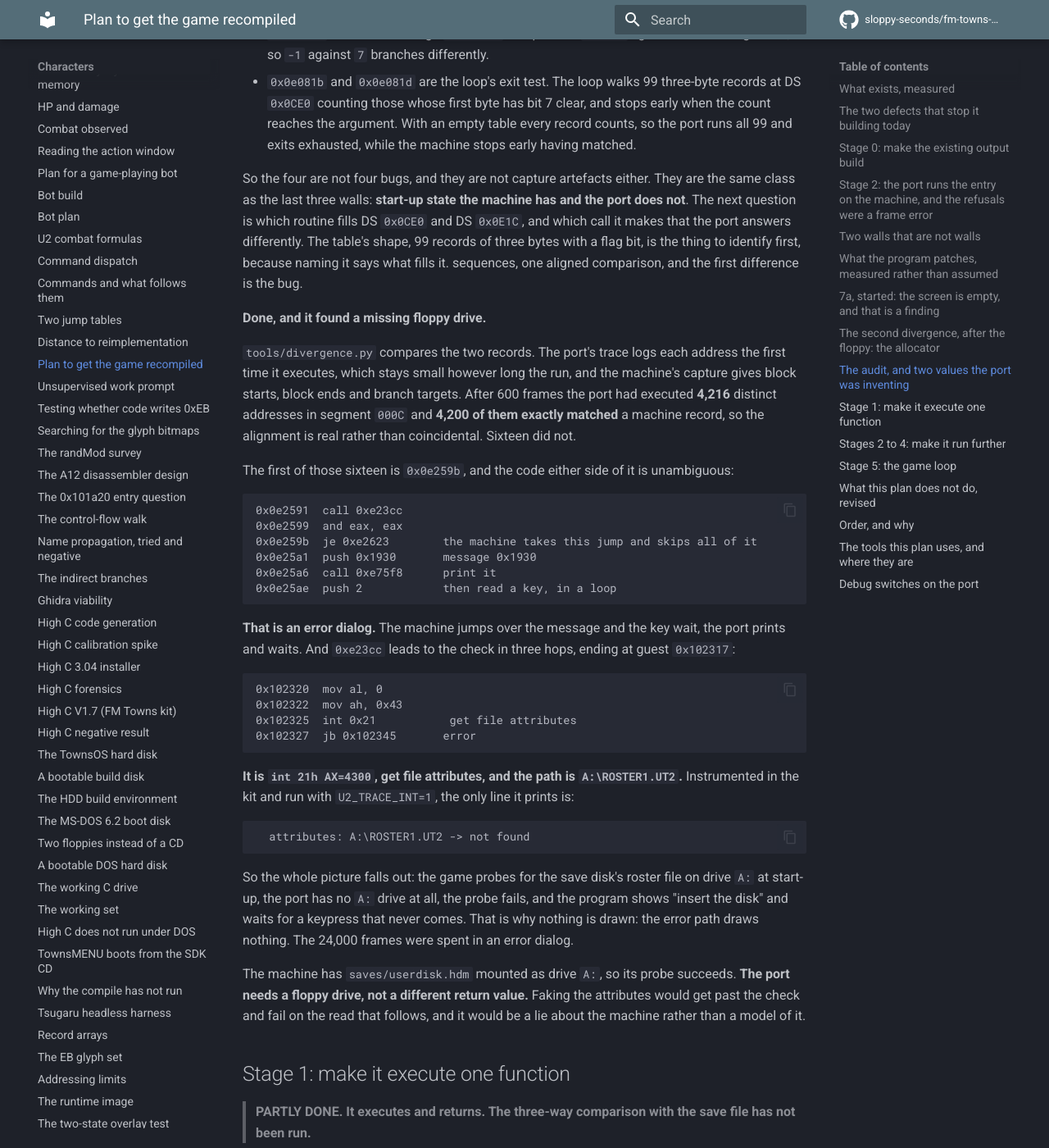
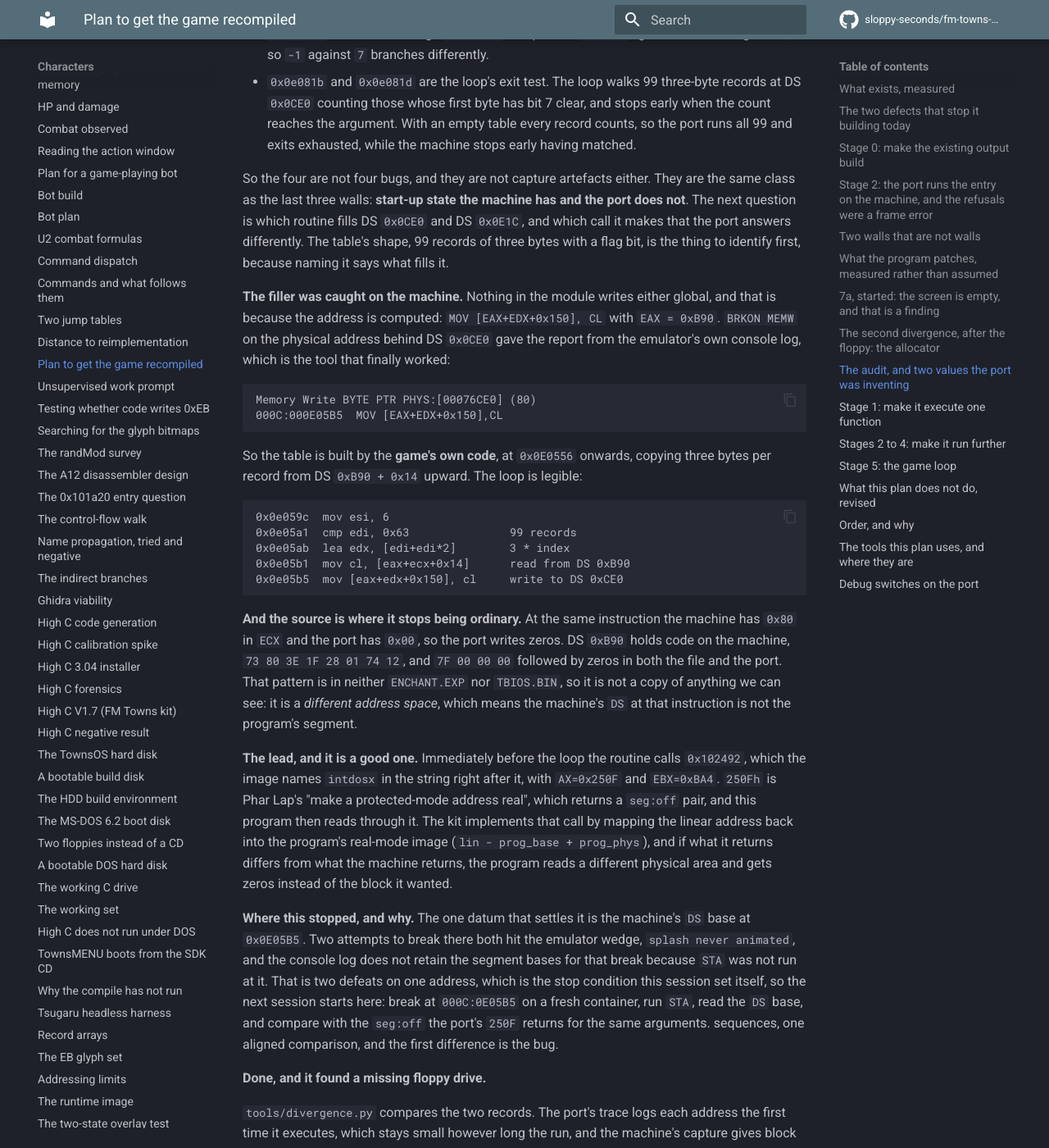
Before and after one commit to sloppy-seconds/fm-towns-ultima, an MkDocs documentation site: the page built from docs/recomp-plan.md, in a window 1280 px wide and 1400 px high, scrolled down 14768 px. Shown: the whole window at 82% size. Built offline with MkDocs 1.6.1 and Material for MkDocs 9.7.7, drawn with Linux system fonts in a browser that asks for light colours; comment, search, counter and statistics services are not loaded.

Commit message:
The table is built by the game, from a DS the machine points elsewhere
Nothing in the module writes DS:0x0CE0 because the address is computed: MOV [EAX+EDX+0x150],CL
with EAX=0xB90. BRKON MEMW on the physical address behind it gave the answer from the
emulator's console log, which is the tool that finally worked:

  Memory Write BYTE PTR PHYS:[00076CE0] (80)
  000C:000E05B5  MOV [EAX+EDX+0x150],CL

So the table is built by the game's own code from 0x0E0556, three bytes per record, copied
from DS:0xB90 + 0x14. And there the machine has 0x80 in ECX where the port has 0x00, so the
port writes zeros.

DS:0xB90 holds code on the machine (73 80 3E 1F 28 01 74 12) and 7F 00 00 00 in both the
file and the port. That pattern is in neither ENCHANT.EXP nor TBIOS.BIN, so it is not a
copy of anything visible: it is a different address space, meaning the machine's DS at that
instruction is not the program's segment.

The lead: immediately before the loop the routine calls 0x102492, which the image names
intdosx, with AX=0x250F and EBX=0xBA4. 250Fh is Phar Lap's "make a protected-mode address
real", and the kit maps it back into the program's real-mode image with
lin - prog_base + prog_phys. If that differs from the machine's answer, the program reads
the wrong physical area and gets zeros.

Stopped there: two attempts to break at 0x0E05B5 both hit the wedge (splash never animated),
and the console log does not keep segment bases for a break that did not run STA. Next
session: fresh container, break at 000C:0E05B5, STA, read the DS base, compare with the
seg:off the port's 250F returns for the same arguments.

Also adds segments to the port's stop print, because a descriptor base differing looks
exactly like data differing and the general registers cannot tell them apart.

````diff
--- a/docs/recomp-plan.md
+++ b/docs/recomp-plan.md
@@ -615,6 +615,46 @@ So the four are not four bugs, and they are not capture artefacts either. They a
 three walls: **start-up state the machine has and the port does not**. The next question is which routine fills
 DS `0x0CE0` and DS `0x0E1C`, and which call it makes that the port answers differently. The table's shape, 99
 records of three bytes with a flag bit, is the thing to identify first, because naming it says what fills it.
+
+**The filler was caught on the machine.** Nothing in the module writes either global, and that is because the
+address is computed: `MOV [EAX+EDX+0x150], CL` with `EAX = 0xB90`. `BRKON MEMW` on the physical address behind
+DS `0x0CE0` gave the report from the emulator's own console log, which is the tool that finally worked:
+
+```
+Memory Write BYTE PTR PHYS:[00076CE0] (80)
+000C:000E05B5  MOV [EAX+EDX+0x150],CL
+```
+
+So the table is built by the **game's own code**, at `0x0E0556` onwards, copying three bytes per record from
+DS `0xB90 + 0x14` upward. The loop is legible:
+
+```
+0x0e059c  mov esi, 6
+0x0e05a1  cmp edi, 0x63               99 records
+0x0e05ab  lea edx, [edi+edi*2]        3 * index
+0x0e05b1  mov cl, [eax+ecx+0x14]      read from DS 0xB90
+0x0e05b5  mov [eax+edx+0x150], cl     write to DS 0xCE0
+```
+
+**And the source is where it stops being ordinary.** At the same instruction the machine has `0x80` in `ECX` and
+the port has `0x00`, so the port writes zeros. DS `0xB90` holds code on the machine,
+`73 80 3E 1F 28 01 74 12`, and `7F 00 00 00` followed by zeros in both the file and the port. That pattern is
+in neither `ENCHANT.EXP` nor `TBIOS.BIN`, so it is not a copy of anything we can see: it is a *different
+address space*, which means the machine's `DS` at that instruction is not the program's segment.
+
+**The lead, and it is a good one.** Immediately before the loop the routine calls `0x102492`, which the image
+names `intdosx` in the string right after it, with `AX=0x250F` and `EBX=0xBA4`. `250Fh` is Phar Lap's "make a
+protected-mode address real", which returns a `seg:off` pair, and this program then reads through it. The kit
+implements that call by mapping the linear address back into the program's real-mode image
+(`lin - prog_base + prog_phys`), and if what it returns differs from what the machine returns, the program reads
+a different physical area and gets zeros instead of the block it wanted.
+
+**Where this stopped, and why.** The one datum that settles it is the machine's `DS` base at `0x0E05B5`. Two
+attempts to break there both hit the emulator wedge, `splash never animated`, and the console log does not retain
+the segment bases for that break because `STA` was not run at it. That is two defeats on one address, which is
+the stop condition this session set itself, so the next session starts here: break at `000C:0E05B5` on a fresh
+container, run `STA`, read the `DS` base, and compare with the `seg:off` the port's `250F` returns for the same
+arguments.
 sequences, one aligned comparison, and the first difference is the bug.
 
 **Done, and it found a missing floppy drive.**
````
Also changed, not shown: 1 other file.
